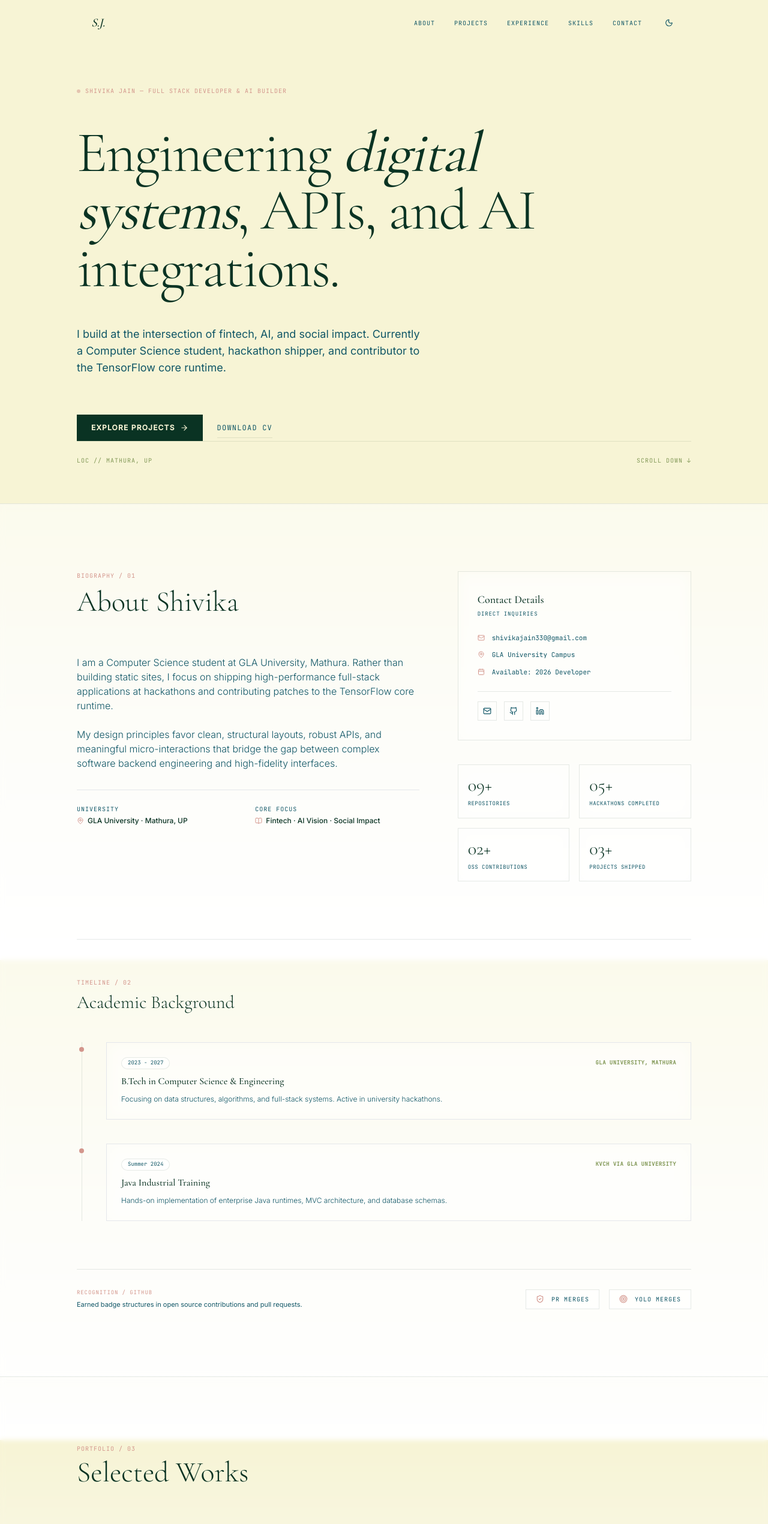
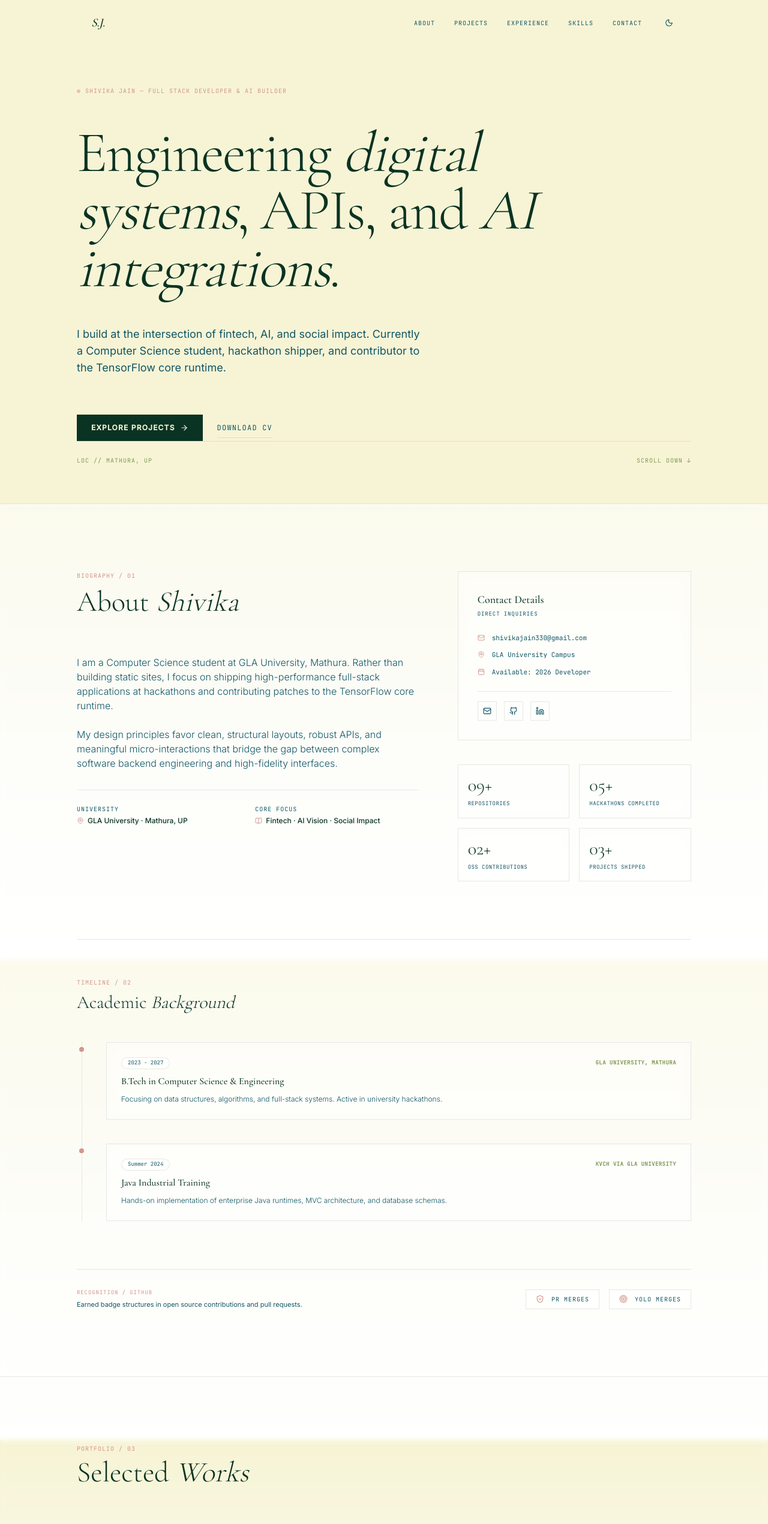
Before and after one commit to SHIVIKA330/Portfolio, a Next.js app: page / in a window 1280 px wide. Shown: the top 2540 px of the page at 60% size. Built offline with nearby package versions, Linux system fonts and the light colour scheme.

Commit message:
style: implement light italic calligraphic serif typography inspired by The Seasons

```diff
--- a/app/layout.tsx
+++ b/app/layout.tsx
@@ -14,6 +14,7 @@ const cormorant = Cormorant_Garamond({
   subsets: ["latin"],
   variable: "--font-cormorant",
   weight: ["300", "400", "500", "600"],
+  style: ["normal", "italic"],
 });
 
 const jetbrainsMono = JetBrains_Mono({
--- a/components/About.tsx
+++ b/components/About.tsx
@@ -53,7 +53,7 @@ export default function About() {
                 Biography / 01
               </span>
               <h2 className="font-display font-light text-4xl md:text-5xl leading-tight">
-                About Shivika
+                About <span className="italic font-light">Shivika</span>
               </h2>
             </div>
 
@@ -167,7 +167,7 @@ export default function About() {
               Timeline / 02
             </span>
             <h3 className="font-display font-light text-2xl md:text-3xl mt-2">
-              Academic Background
+              Academic <span className="italic font-light">Background</span>
             </h3>
           </div>
 
--- a/components/Certifications.tsx
+++ b/components/Certifications.tsx
@@ -69,7 +69,7 @@ export default function Certifications() {
             Recognition / 07
           </span>
           <h2 className="font-display font-light text-4xl mt-2">
-            Credentials
+            Selected <span className="italic font-light">Credentials</span>
           </h2>
         </motion.div>
 
--- a/components/Contact.tsx
+++ b/components/Contact.tsx
@@ -37,7 +37,7 @@ export default function Contact() {
             Contact / 09
           </span>
           <h2 className="font-display font-light text-4xl md:text-5xl text-text-primary">
-            Let&apos;s build something.
+            Let&apos;s <span className="italic font-light">build</span> something.
           </h2>
           <p className="text-text-muted text-xs md:text-sm max-w-md leading-relaxed mx-auto pt-2 font-sans font-light">
             Open to hackathons, collaborations, developer roles, and interesting problems.
--- a/components/Contributions.tsx
+++ b/components/Contributions.tsx
@@ -36,7 +36,7 @@ export default function Contributions() {
             Open Source / 05
           </span>
           <h2 className="font-display font-light text-4xl mt-2">
-            Community & Contributions
+            Community & <span className="italic font-light">Contributions</span>
           </h2>
         </motion.div>
 
--- a/components/Experience.tsx
+++ b/components/Experience.tsx
@@ -73,7 +73,7 @@ export default function Experience() {
             Experience / 04
           </span>
           <h2 className="font-display font-light text-4xl md:text-5xl mt-2">
-            Journey & Shippings
+            Journey & <span className="italic font-light">Shippings</span>
           </h2>
         </motion.div>
 
--- a/components/Expertise.tsx
+++ b/components/Expertise.tsx
@@ -76,7 +76,7 @@ export default function Expertise() {
             Skills / 06
           </span>
           <h2 className="font-display font-light text-4xl mt-2">
-            Technical Toolkit
+            Technical <span className="italic font-light">Toolkit</span>
           </h2>
         </motion.div>
 
--- a/components/Hero.tsx
+++ b/components/Hero.tsx
@@ -46,7 +46,7 @@ export default function Hero() {
             variants={itemVariants}
             className="font-display font-light text-5xl md:text-7xl lg:text-8xl leading-[1.05] tracking-tight max-w-4xl"
           >
-            Engineering <span className="italic font-normal">digital systems</span>, APIs, and AI integrations.
+            Engineering <span className="italic font-light">digital systems</span>, APIs, and <span className="italic font-light">AI integrations</span>.
           </motion.h1>
 
           {/* Tagline Paragraph */}
--- a/components/Projects.tsx
+++ b/components/Projects.tsx
@@ -38,7 +38,7 @@ export default function Projects() {
             Portfolio / 03
           </span>
           <h2 className="font-display font-light text-4xl md:text-5xl mt-2">
-            Selected Works
+            Selected <span className="italic font-light">Works</span>
           </h2>
         </motion.div>
 
--- a/components/Resume.tsx
+++ b/components/Resume.tsx
@@ -27,7 +27,7 @@ export default function Resume() {
             Curriculum Vitae / 08
           </span>
           <h2 className="font-display font-light text-4xl mt-2">
-            Resume
+            My <span className="italic font-light">Resume</span>
           </h2>
         </div>
 
```
